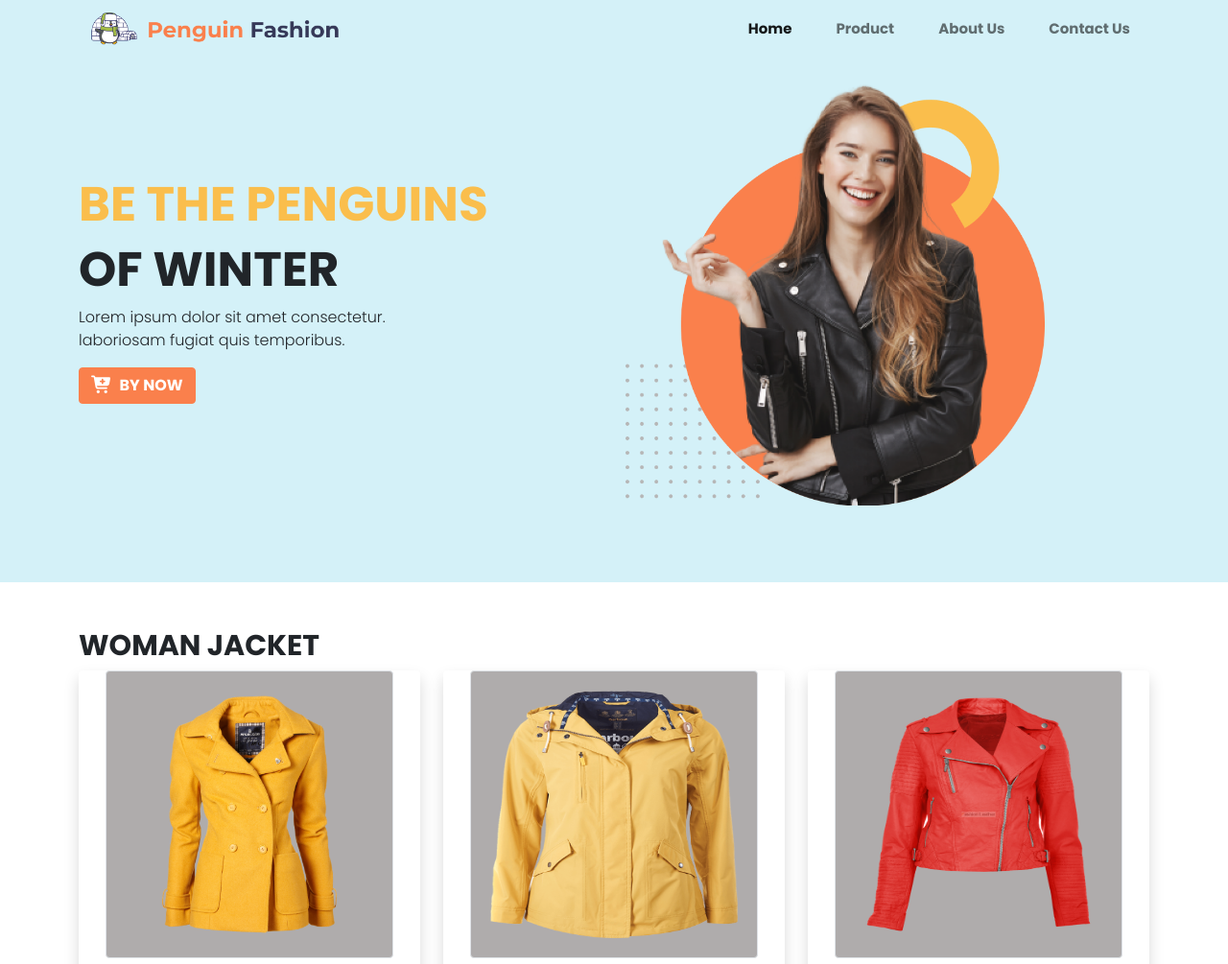
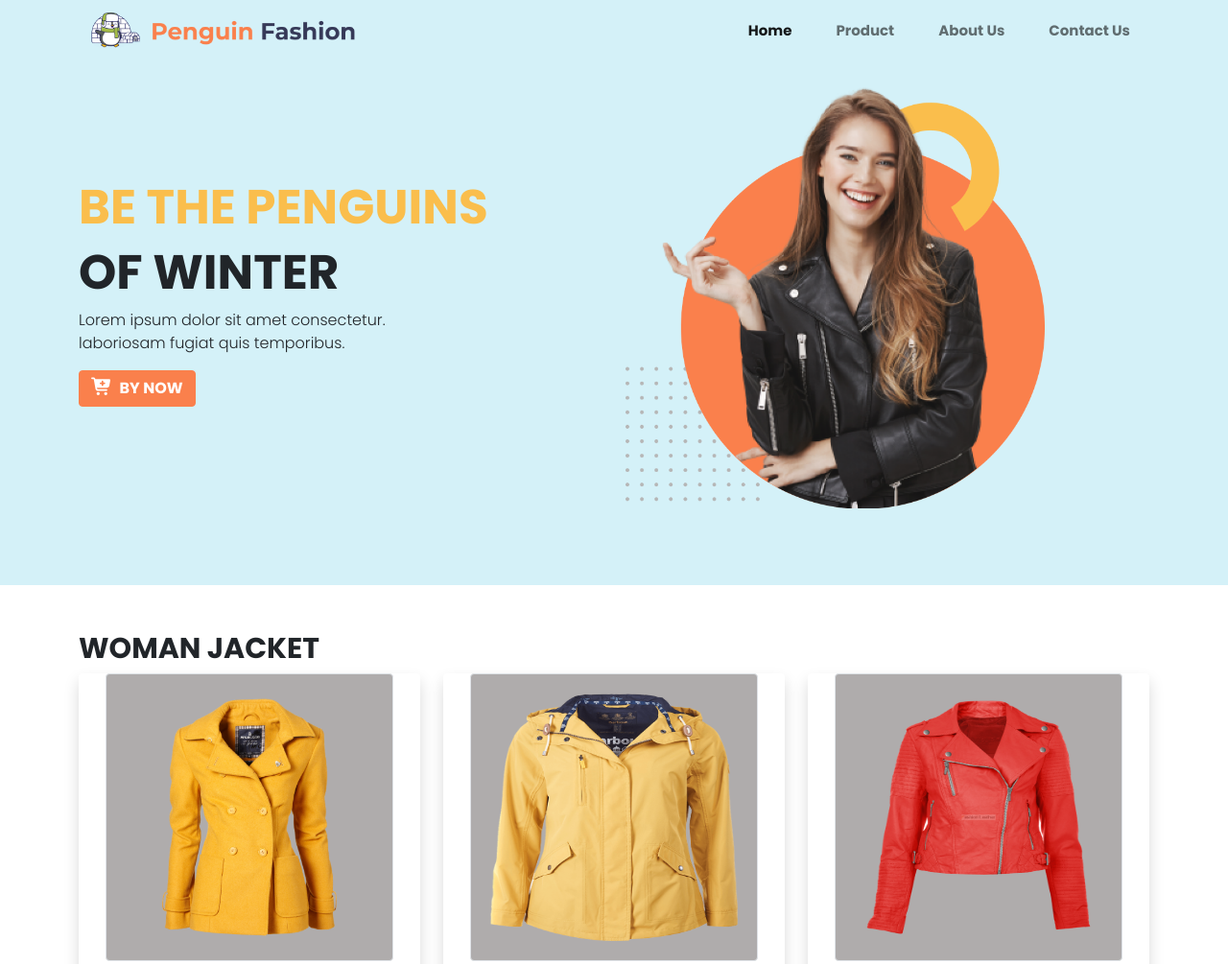
Before and after one commit to mazhars-git/Bootstrap-ecommerce-assignment-2, a plain HTML site: page index.html in a window 1280 px wide. Shown: the top 1005 px of the page at 96% size. Drawn offline with nearby package versions, Linux system fonts and the light colour scheme.

Commit message:
final submit

```diff
--- a/css/style.css
+++ b/css/style.css
@@ -18,7 +18,7 @@ h6 {
 }
 
 .logo {
-    width: 350px;
+    width: 380px;
 }
 
 .logo img {
```
